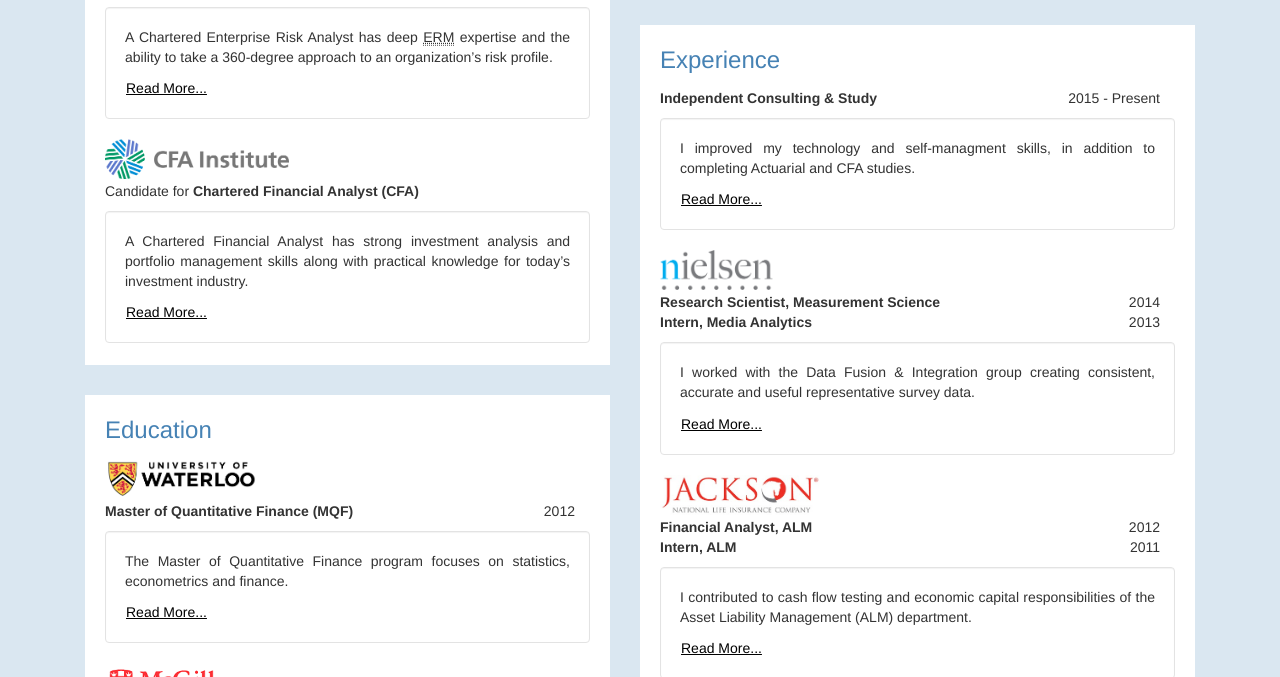
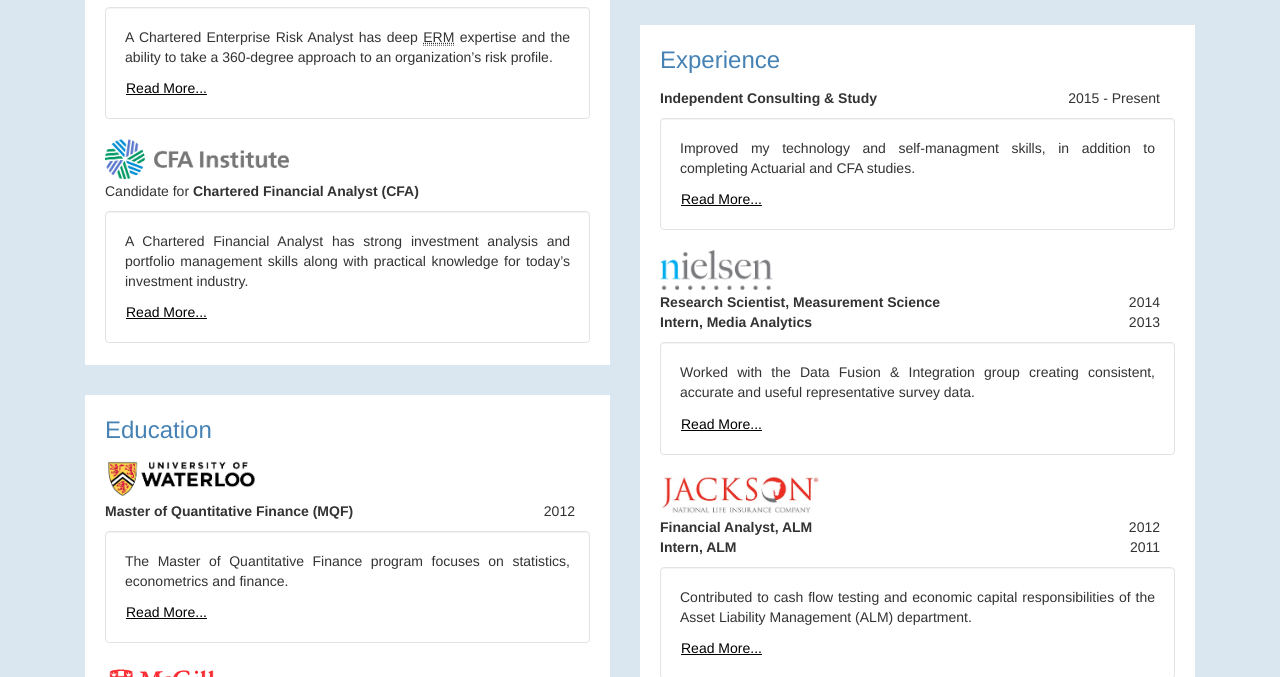
Before and after one commit to mpropas/mpropas.github.io, a plain HTML site: page index.html in a window 1280 px wide. Shown: the part 1020-1697 px from the top of the page. Drawn offline with nearby package versions, Linux system fonts and the light colour scheme.

Commit message:
Remove 'I'

```diff
--- a/index.html
+++ b/index.html
@@ -316,7 +316,7 @@
 
             <div class="well text-justify white-background">
               <div class="collapse in" id="lessIndependent">
-                <p>I improved my technology and self-managment skills, in addition to completing Actuarial and CFA studies.</p>
+                <p>Improved my technology and self-managment skills, in addition to completing Actuarial and CFA studies.</p>
               </div>
               <div class="collapse" id="moreIndependent">
                 <p>Accomplishments included:
@@ -350,7 +350,7 @@
             </div>
             <div class="well text-justify white-background">
               <div class="collapse in" id="lessNielsen">
-                <p>I worked with the Data Fusion &amp Integration group creating consistent, accurate and useful representative survey data.</p>
+                <p>Worked with the Data Fusion &amp Integration group creating consistent, accurate and useful representative survey data.</p>
               </div>
               <div class="collapse" id="moreNielsen">
                 <p>Nielsen provides clients with a comprehensive understanding of consumer behavior. As a Research Scientist in Measurement Science, I worked with the Data Fusion & Integration group to integrate data from different sources into consistent, accurate and useful representative survey data. During my internship in Media Analytics, I worked with the Insights & Policy group creating value-added analyses and client deliverables.</p>
@@ -382,7 +382,7 @@
             </div>
             <div class="well text-justify white-background">
               <div class="collapse in" id="lessJackson">
-                <p>I contributed to cash flow testing and economic capital responsibilities of the Asset Liability Management (ALM) department.</p>
+                <p>Contributed to cash flow testing and economic capital responsibilities of the Asset Liability Management (ALM) department.</p>
               </div>
               <div class="collapse" id="moreJackson">
                 <p>Jackson National Life, the largest US variable annuity provider, delivers specialized retirement solutions. As a Financial Analyst, I contributed to cash flow testing and economic capital responsibilities. As a Quantitative Finance Intern, I assisted with updating the integrated ALM liability model.</p>
```
